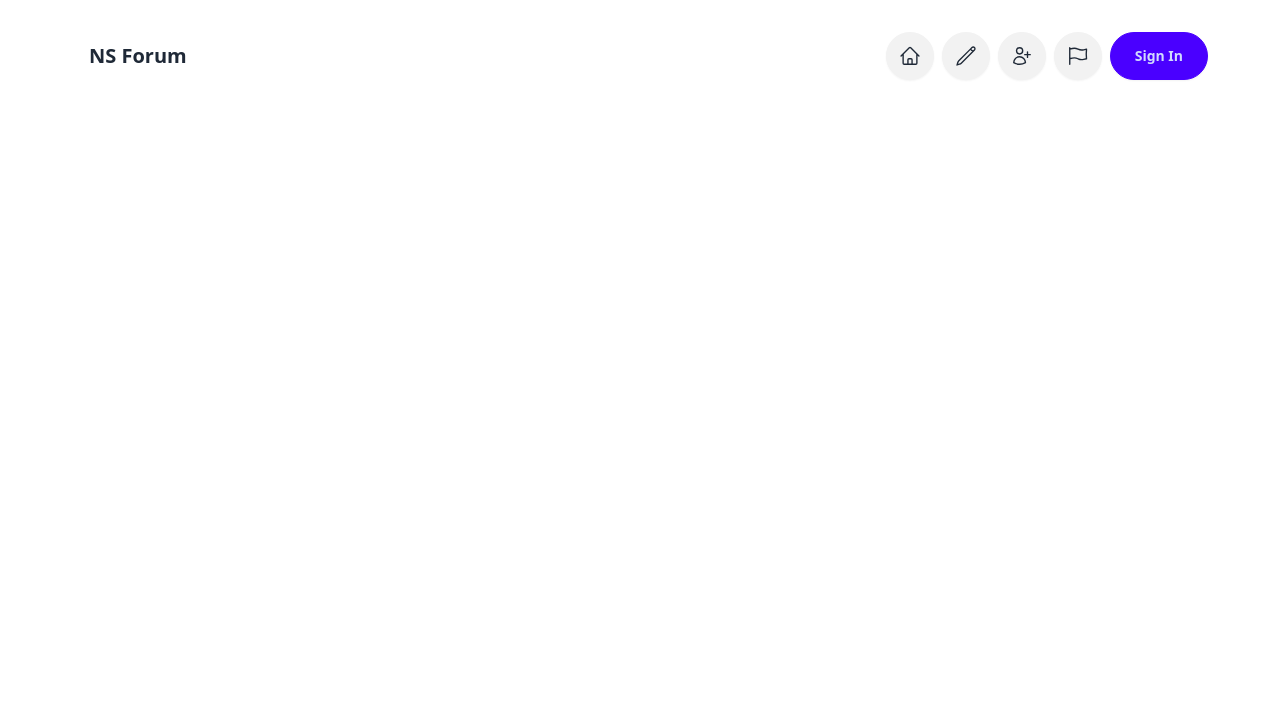
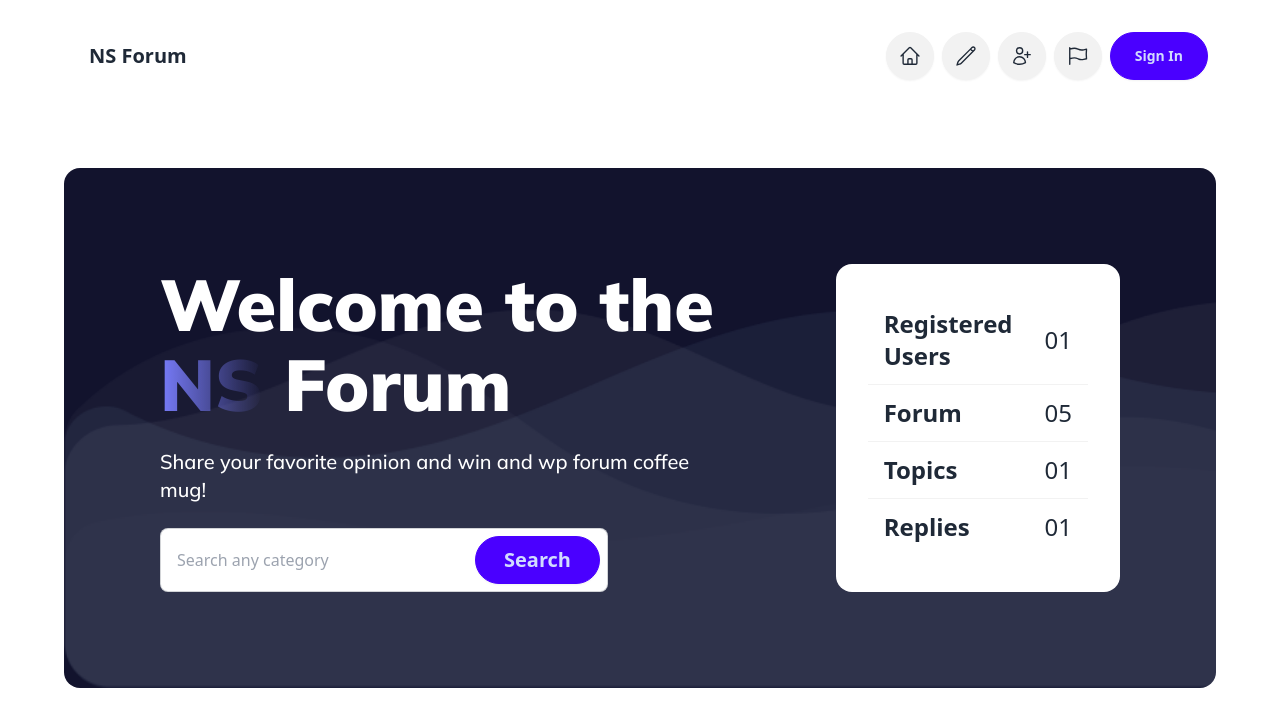
Before and after one commit to mdnumanahmed/ns-forum-js, a plain HTML site: page index.html in a window 1280 px wide. Drawn offline with nearby package versions, Linux system fonts and the light colour scheme.

Commit message:
Hero Banner Section added

```diff
--- a/index.html
+++ b/index.html
@@ -204,7 +204,69 @@
     </header>
     <!-- Hero Section Start -->
     <section>
-      <div></div>
+      <div class="container mx-auto px-16 py-14">
+        <div
+          class="hero-section bg-[#12132D] p-24 bg-[url('images/bgbanner.png')] bg-no-repeat bg-cover rounded-2xl"
+        >
+          <div class="flex justify-center gap-10">
+            <div class="space-y-6 pr-20 max-w-2xl">
+              <h1
+                class="mulish text-7xl text-white font-black line leading-[80px]"
+              >
+                Welcome to the
+                <span
+                  class="text-transparent bg-clip-text bg-gradient-to-r from-[#797DFC]"
+                  >NS</span
+                >
+                Forum
+              </h1>
+              <p class="mulish text-xl font-medium text-white">
+                Share your favorite opinion and win and wp forum coffee mug!
+              </p>
+              <div class="relative max-w-md">
+                <input
+                  type="text"
+                  placeholder="Search any category"
+                  class="input input-bordered w-full max-w-md h-16"
+                />
+                <button
+                  class="btn btn-primary rounded-full px-7 text-xl font-bold inline-block absolute top-2 right-2"
+                >
+                  Search
+                </button>
+              </div>
+            </div>
+            <div class="bg-white p-8 rounded-2xl">
+              <div class="overflow-x-auto">
+                <table class="table">
+                  <tbody class="text-2xl font-medium">
+                    <!-- row 1 -->
+                    <tr>
+                      <th>Registered Users</th>
+                      <td>01</td>
+                    </tr>
+                    <!-- row 2 -->
+                    <tr>
+                      <th>Forum</th>
+                      <td>05</td>
+                    </tr>
+                    <!-- row 3 -->
+                    <tr>
+                      <th>Topics</th>
+                      <td>01</td>
+                    </tr>
+                    <!-- row 4 -->
+                    <tr>
+                      <th>Replies</th>
+                      <td>01</td>
+                    </tr>
+                  </tbody>
+                </table>
+              </div>
+            </div>
+          </div>
+        </div>
+      </div>
     </section>
     <!-- Hero Section End -->
 
--- a/styles/style.css
+++ b/styles/style.css
@@ -0,0 +1,4 @@
+@import url("https://fonts.googleapis.com/css2?family=Mulish:ital,wght@0,200..1000;1,200..1000&display=swap");
+.mulish {
+  font-family: "Mulish", sans-serif;
+}
```
Also changed, not shown: images/overlay.png (added).
